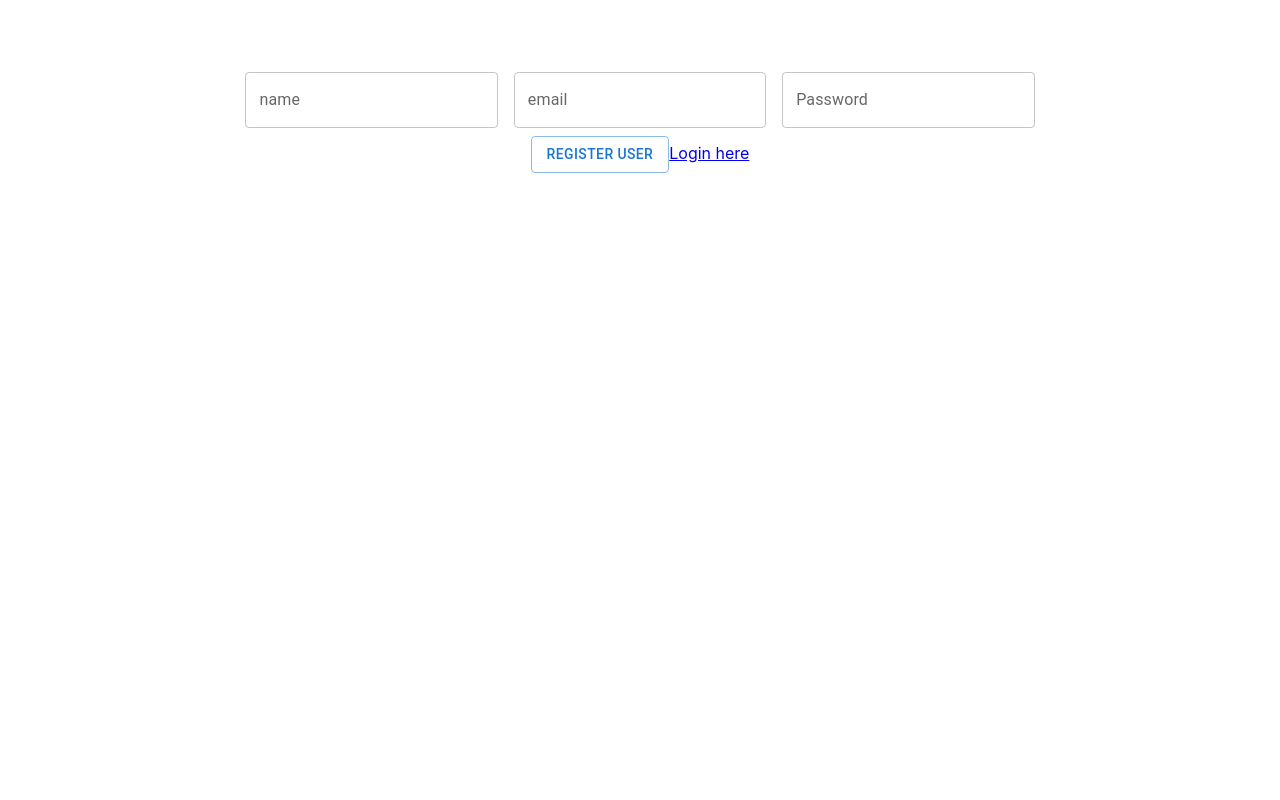
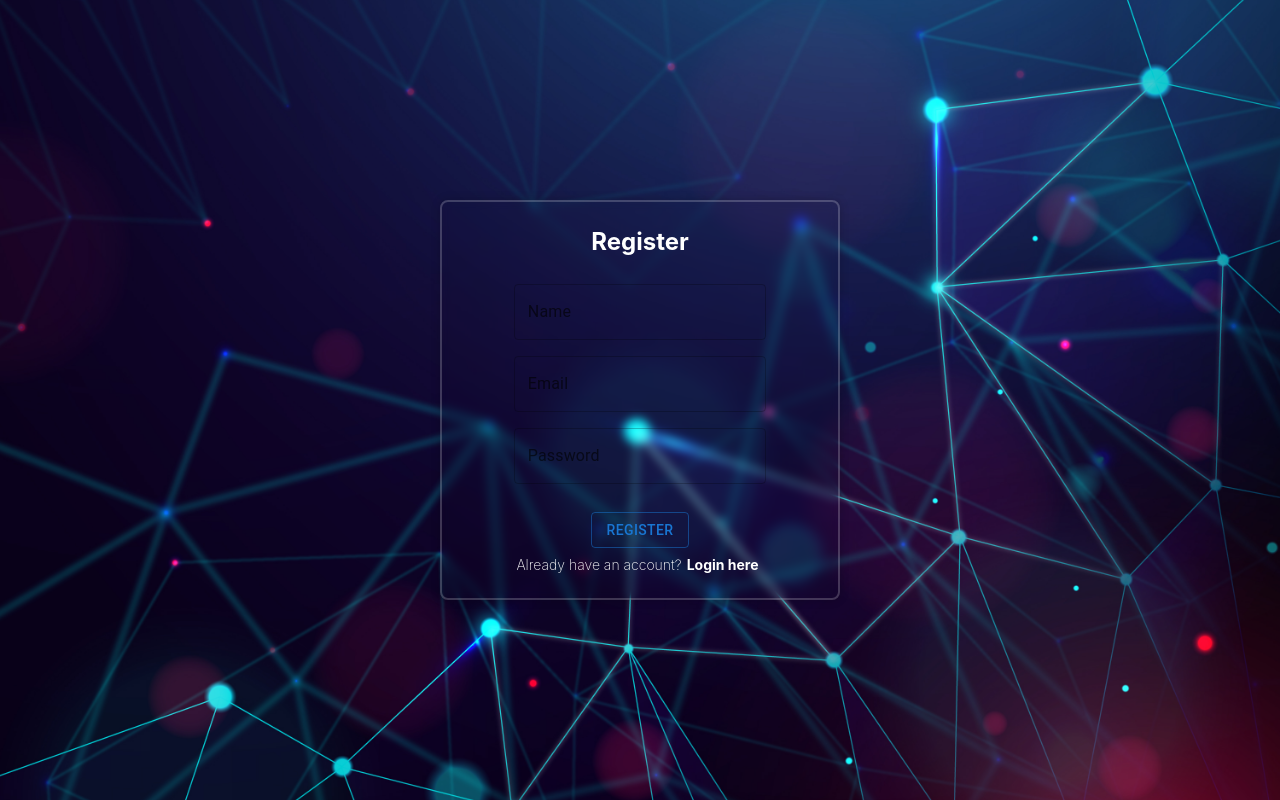
Before and after one commit to ShubhradipSarkar/YourMedia_client_gql, a React (Create React App) app: page /Register in a window 1280 px wide. Built offline with nearby package versions, Linux system fonts and the light colour scheme.

Commit message:
login register ui

```diff
--- a/src/components/Login.css
+++ b/src/components/Login.css
@@ -39,12 +39,17 @@
 .span{
     text-decoration: none;
     font-weight: 700;
-    color: #fff;
+    color: white;
+  animation: neon 1s infinite;
     padding: 5px;
 }
 .email{
     color: #fff;
 }
+:root {
+    --shadow-color: #FF9E9E;
+    --shadow-color-light: white;
+  }
 .btn{
     background-color: #fff;
 }
--- a/src/components/Login.js
+++ b/src/components/Login.js
@@ -6,11 +6,22 @@ import Box from '@mui/material/Box';
 import TextField from '@mui/material/TextField';
 import Button from '@mui/material/Button';
 import "./Login.css";
+import Visibility from '@mui/icons-material/Visibility';
+import VisibilityOff from '@mui/icons-material/VisibilityOff';
+
 function Login(){
     const [email, SetEmail] = useState("");
     const [password, SetPassword] = useState("");
     const LoginAPI = 'https://graphqlserveryourmedia-production.up.railway.app/auth/login/';
     const navigate = useNavigate();
+    const [showPassword, setShowPassword] = React.useState(false);
+
+  const handleClickShowPassword = () => setShowPassword((show) => !show);
+
+  const handleMouseDownPassword = (event) => {
+    event.preventDefault();
+  };
+
 
     const LoginUser=async()=>{
         try{
@@ -68,7 +79,7 @@ function Login(){
             />
 
           </div>
-          <Button className="btn" variant="outlined" onClick={LoginUser}>Login</Button>
+          <Button color="primary" variant="outlined" onClick={LoginUser}>Login</Button>
           <p className="register">Don't have an account?<span><a href="/register" className="span">Register here</a></span></p>
         </center>
 
--- a/src/components/Register.js
+++ b/src/components/Register.js
@@ -5,7 +5,9 @@ import * as React from 'react';
 import Box from '@mui/material/Box';
 import TextField from '@mui/material/TextField';
 import Button from '@mui/material/Button';
-
+import "./Login.css";
+import Visibility from '@mui/icons-material/Visibility';
+import VisibilityOff from '@mui/icons-material/VisibilityOff';
 
 function Register(){
     const [name, SetName] = useState("");
@@ -13,6 +15,14 @@ function Register(){
     const [password, SetPassword] = useState("");
     const RegisterAPI = 'https://graphqlserveryourmedia-production.up.railway.app/auth/register/';
     const navigate = useNavigate();
+    const [showPassword, setShowPassword] = React.useState(false);
+
+  const handleClickShowPassword = () => setShowPassword((show) => !show);
+
+  const handleMouseDownPassword = (event) => {
+    event.preventDefault();
+  };
+
 
     const RegisterUser=async()=>{
         try{
@@ -31,6 +41,7 @@ function Register(){
     return(
 
         <Box
+        className="box"
         component="form"
         sx={{
         '& .MuiTextField-root': { m: 1, width: '25ch' },
@@ -38,18 +49,23 @@ function Register(){
         noValidate
         autoComplete="off"
         >
-        <center>
-        <div style={{ marginTop: '5%' }}>
+        <center className="center">
+        <h2 className="heading">Register</h2>
+        <div className="input" style={{ marginTop: '5%' , marginBottom: '5%'}}>
         <TextField
             id="outlined-name-input"
-            label="name"
+            label="Name"
+
+      InputProps={{
+        style: { color: 'blue', borderBottomColor: 'blue' },
+      }}
             type="name"
             value={name}
             onChange={(e)=>{SetName(e.target.value)}}
         />
         <TextField
             id="outlined-email-input"
-            label="email"
+            label="Email"
             type="email"
             value={email}
             onChange={(e)=>{SetEmail(e.target.value)}}
@@ -64,8 +80,8 @@ function Register(){
         />
 
         </div>
-        <Button variant="outlined" onClick={RegisterUser}>Register User</Button>
-        <a href="/">Login here</a>
+        <Button color="primary" variant="outlined" onClick={RegisterUser}>Register</Button>
+        <p className="register">Already have an account?<span><a href="/" className="span">Login here</a></span></p>
         </center>
 
         </Box>
```
